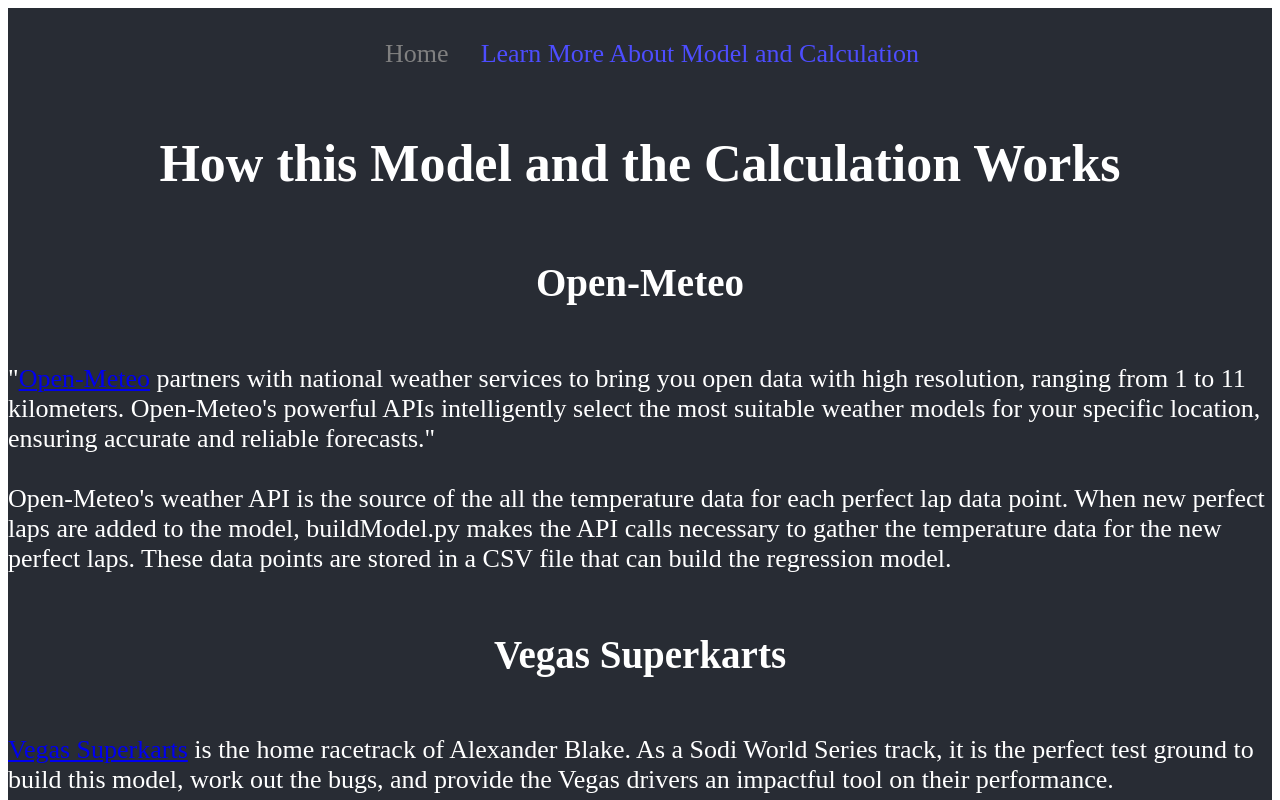
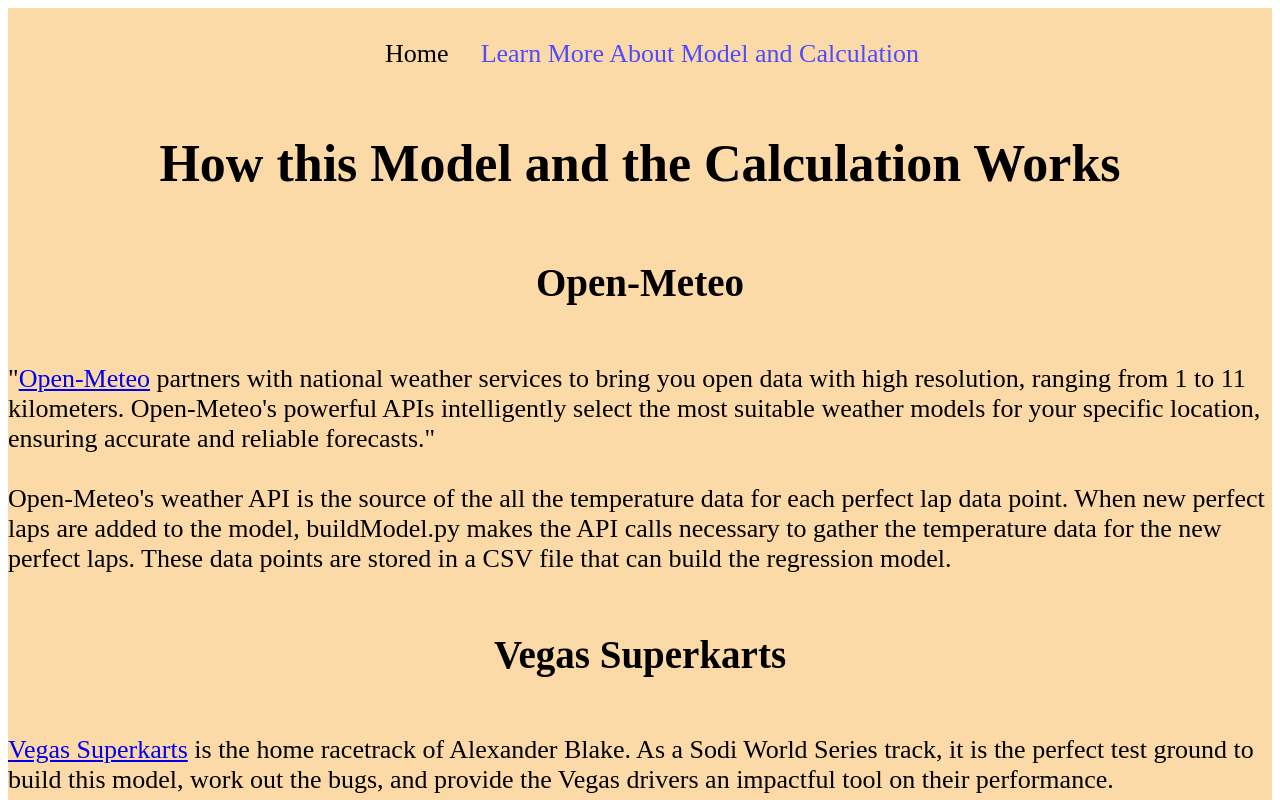
Before and after one commit to AlexanderBlake/Perfect-Lap, a React (Create React App) app in the folder client/: page /about in a window 1280 px wide. Shown: the top 800 px of the page. Built offline with nearby package versions, Linux system fonts and the light colour scheme.

Commit message:
New Color Scheme

```diff
--- a/client/src/App.css
+++ b/client/src/App.css
@@ -14,7 +14,7 @@
 }
 
 .AppHeader {
-  background-color: #282c34;
+  background-color: #FCDAA7;
   min-height: 100vh;
   display: flex;
   flex-direction: column;
@@ -22,11 +22,11 @@
   text-align: center;
   justify-content: center;
   font-size: calc(10px + 2vmin);
-  color: white;
+  color: black;
 }
 
 .AppHeader1 {
-  background-color: #282c34;
+  background-color: #FCDAA7;
   min-height: 100vh;
   display: flex;
   flex-direction: column;
@@ -34,7 +34,7 @@
   text-align: left;
   justify-content: center;
   font-size: calc(10px + 2vmin);
-  color: white;
+  color: black;
 }
 
 input[type=submit] {
--- a/client/src/components/Navbar/NavbarElements.js
+++ b/client/src/components/Navbar/NavbarElements.js
@@ -3,7 +3,7 @@ import { NavLink as Link } from "react-router-dom";
 import styled from "styled-components";
 
 export const Nav = styled.nav`
-  background: #282c34;
+  background: #FCDAA7;
   height: 85px;
   display: flex;
   justify-content: space-between;
@@ -12,7 +12,7 @@ export const Nav = styled.nav`
 `;
 
 export const NavLink = styled(Link)`
-  color: #808080;
+  color: #000000;
   display: flex;
   align-items: center;
   text-decoration: none;
```
